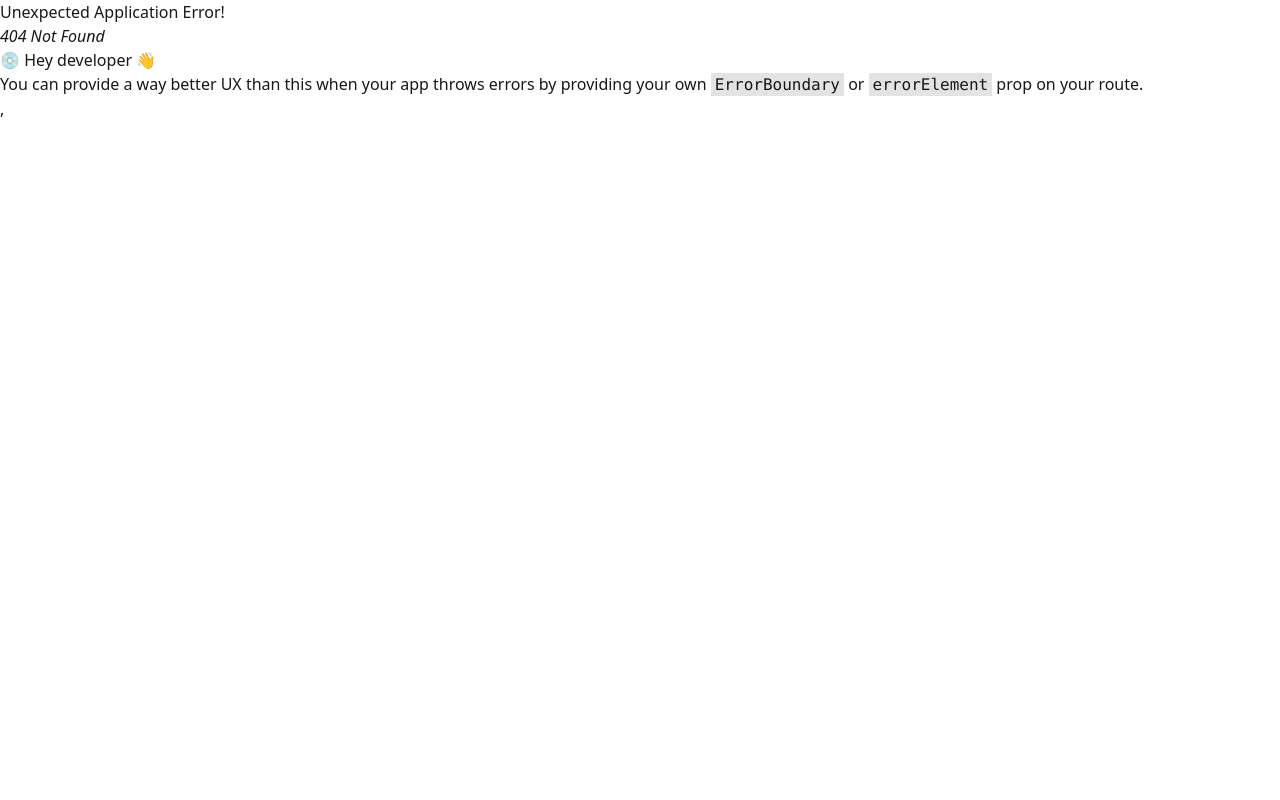
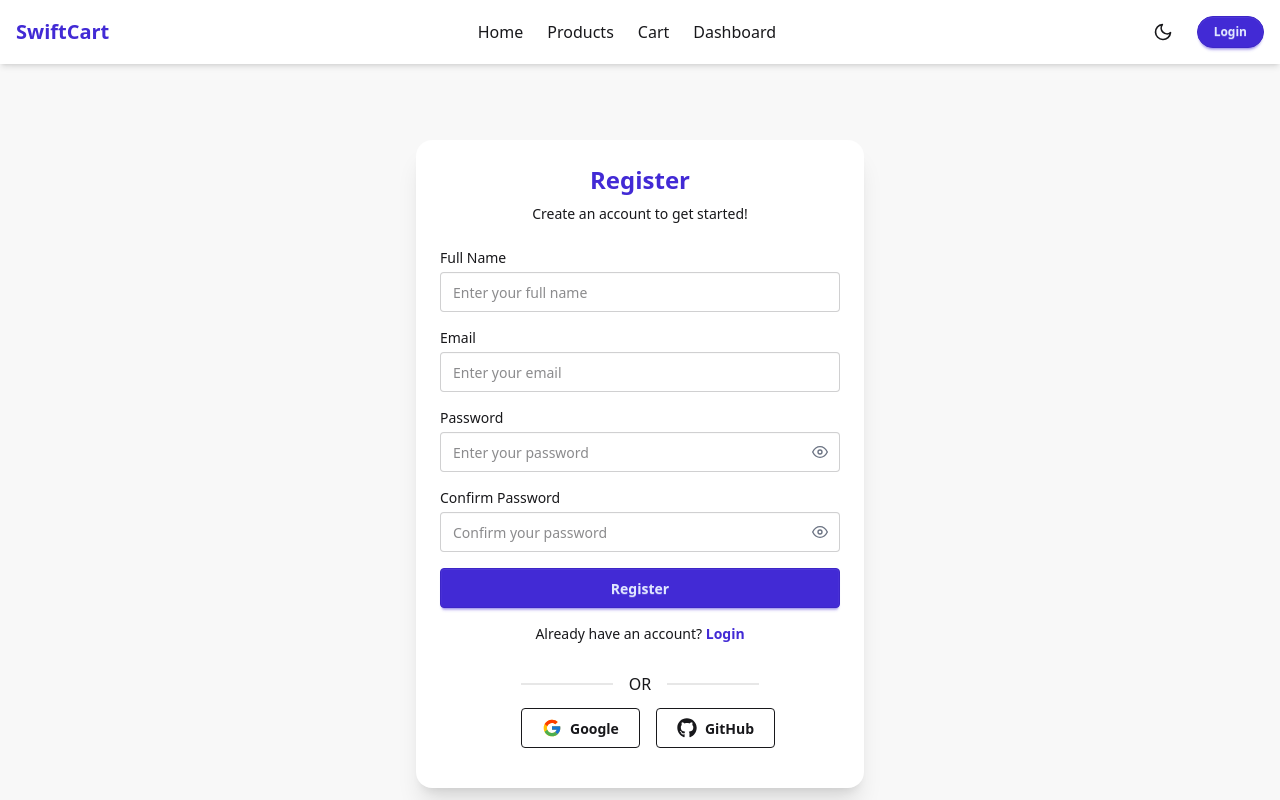
Before and after one commit to mdasifalijihat/e-commerce-application, a React (Vite) app: page /register in a window 1280 px wide. Before the commit this address had no page. Shown: the top 800 px of the page. Built offline with nearby package versions, Linux system fonts and the light colour scheme.

Commit message:
added login register and social login form

```diff
--- /dev/null
+++ b/src/pages/auth/Login.jsx
@@ -0,0 +1,78 @@
+import React, { useState } from "react";
+import { Link } from "react-router";
+import { FiEye, FiEyeOff } from "react-icons/fi";
+import SocialLogin from "./SocialLogin";
+
+const Login = () => {
+  const [showPass, setShowPass] = useState(false);
+
+  const handleSubmit = (e) => {
+    e.preventDefault();
+    // এখানে Login Logic লিখতে হবে (Firebase/Auth API/Backend)
+    console.log("Login submitted");
+  };
+
+  return (
+    <div className="min-h-screen flex items-center justify-center bg-base-200">
+      <div className="w-full max-w-md p-6 bg-base-100 rounded-2xl shadow-xl">
+        <h2 className="text-2xl font-bold text-center text-primary">Login</h2>
+        <p className="text-center text-sm mt-2">
+          Welcome back! Please login to your account.
+        </p>
+
+        <form onSubmit={handleSubmit} className="mt-6 space-y-4">
+          {/* Email */}
+          <div>
+            <label className="block text-sm font-medium mb-1">Email</label>
+            <input
+              type="email"
+              placeholder="Enter your email"
+              className="input input-bordered w-full"
+              required
+            />
+          </div>
+
+          {/* Password */}
+          <div>
+            <label className="block text-sm font-medium mb-1">Password</label>
+            <div className="relative">
+              <input
+                type={showPass ? "text" : "password"}
+                placeholder="Enter your password"
+                className="input input-bordered w-full"
+                required
+              />
+              <button
+                type="button"
+                className="absolute right-3 top-3 text-gray-500"
+                onClick={() => setShowPass(!showPass)}
+              >
+                {showPass ? <FiEyeOff /> : <FiEye />}
+              </button>
+            </div>
+          </div>
+
+          {/* Submit */}
+          <button type="submit" className="btn btn-primary w-full">
+            Login
+          </button>
+        </form>
+
+        {/* Register link */}
+        <p className="text-sm text-center mt-4">
+          Don’t have an account?{" "}
+          <Link to="/register" className="text-primary font-semibold">
+            Register
+          </Link>
+        </p>
+
+        {/* Social Login */}
+        <div className="flex justify-center gap-4">
+          <SocialLogin/>
+        </div>
+      </div>
+    </div>
+  );
+};
+
+export default Login;
--- /dev/null
+++ b/src/pages/auth/Register.jsx
@@ -0,0 +1,113 @@
+import React, { useState } from "react";
+import { Link } from "react-router";
+import { FiEye, FiEyeOff } from "react-icons/fi";
+import SocialLogin from "./SocialLogin";
+
+const Register = () => {
+  const [showPass, setShowPass] = useState(false);
+  const [showConfirm, setShowConfirm] = useState(false);
+
+  const handleSubmit = (e) => {
+    e.preventDefault();
+    // এখানে Register Logic লিখতে হবে (Firebase/Auth API/Backend)
+    console.log("Register submitted");
+  };
+
+  return (
+    <div className="min-h-screen flex items-center justify-center bg-base-200">
+      <div className="w-full max-w-md p-6 bg-base-100 rounded-2xl shadow-xl">
+        <h2 className="text-2xl font-bold text-center text-primary">Register</h2>
+        <p className="text-center text-sm mt-2">
+          Create an account to get started!
+        </p>
+
+        <form onSubmit={handleSubmit} className="mt-6 space-y-4">
+          {/* Name */}
+          <div>
+            <label className="block text-sm font-medium mb-1">Full Name</label>
+            <input
+              type="text"
+              placeholder="Enter your full name"
+              className="input input-bordered w-full"
+              required
+            />
+          </div>
+
+          {/* Email */}
+          <div>
+            <label className="block text-sm font-medium mb-1">Email</label>
+            <input
+              type="email"
+              placeholder="Enter your email"
+              className="input input-bordered w-full"
+              required
+            />
+          </div>
+
+          {/* Password */}
+          <div>
+            <label className="block text-sm font-medium mb-1">Password</label>
+            <div className="relative">
+              <input
+                type={showPass ? "text" : "password"}
+                placeholder="Enter your password"
+                className="input input-bordered w-full"
+                required
+              />
+              <button
+                type="button"
+                className="absolute right-3 top-3 text-gray-500"
+                onClick={() => setShowPass(!showPass)}
+              >
+                {showPass ? <FiEyeOff /> : <FiEye />}
+              </button>
+            </div>
+          </div>
+
+          {/* Confirm Password */}
+          <div>
+            <label className="block text-sm font-medium mb-1">
+              Confirm Password
+            </label>
+            <div className="relative">
+              <input
+                type={showConfirm ? "text" : "password"}
+                placeholder="Confirm your password"
+                className="input input-bordered w-full"
+                required
+              />
+              <button
+                type="button"
+                className="absolute right-3 top-3 text-gray-500"
+                onClick={() => setShowConfirm(!showConfirm)}
+              >
+                {showConfirm ? <FiEyeOff /> : <FiEye />}
+              </button>
+            </div>
+          </div>
+
+          {/* Submit */}
+          <button type="submit" className="btn btn-primary w-full">
+            Register
+          </button>
+        </form>
+
+        {/* Login link */}
+        <p className="text-sm text-center mt-4">
+          Already have an account?{" "}
+          <Link to="/login" className="text-primary font-semibold">
+            Login
+          </Link>
+        </p>
+
+
+        {/* Social Signup */}
+        <div className="flex justify-center gap-4">
+          <SocialLogin/>
+        </div>
+      </div>
+    </div>
+  );
+};
+
+export default Register;
--- /dev/null
+++ b/src/pages/auth/SocialLogin.jsx
@@ -0,0 +1,30 @@
+import React from "react";
+import { FcGoogle } from "react-icons/fc";
+import { FaGithub } from "react-icons/fa";
+
+const SocialLogin = ({ handleGoogleLogin, handleGithubLogin }) => {
+  return (
+    <div className="m-4">
+      <div className="divider">OR</div>
+      <div className="flex gap-4">
+        {/* Google Login */}
+        <button
+          onClick={handleGoogleLogin}
+          className="btn btn-outline w-1/2 flex items-center gap-2"
+        >
+          <FcGoogle className="text-xl" /> Google
+        </button>
+
+        {/* GitHub Login */}
+        <button
+          onClick={handleGithubLogin}
+          className="btn btn-outline w-1/2 flex items-center gap-2"
+        >
+          <FaGithub className="text-xl" /> GitHub
+        </button>
+      </div>
+    </div>
+  );
+};
+
+export default SocialLogin;
--- /dev/null
+++ b/src/pages/home/Home.jsx
@@ -0,0 +1,11 @@
+import React from 'react';
+
+const Home = () => {
+    return (
+        <div>
+            Home page
+        </div>
+    );
+};
+
+export default Home;
--- a/src/router/router.jsx
+++ b/src/router/router.jsx
@@ -1,9 +1,18 @@
 import { createBrowserRouter } from "react-router";
 import MainLayout from "../layout/MainLayout";
+import Home from "../pages/home/Home";
+import Login from "../pages/auth/Login";
+import Register from "../pages/auth/Register";
 
 export const router = createBrowserRouter([
   {
     path: "/",
     element: <MainLayout />,
+    errorElement: <div>404 Not Found</div>,
+    children:[
+      {index: true, Component:Home},
+      {path:'/login', Component:Login},
+      {path:'/register', Component:Register},
+    ]
   },
 ]);
```
